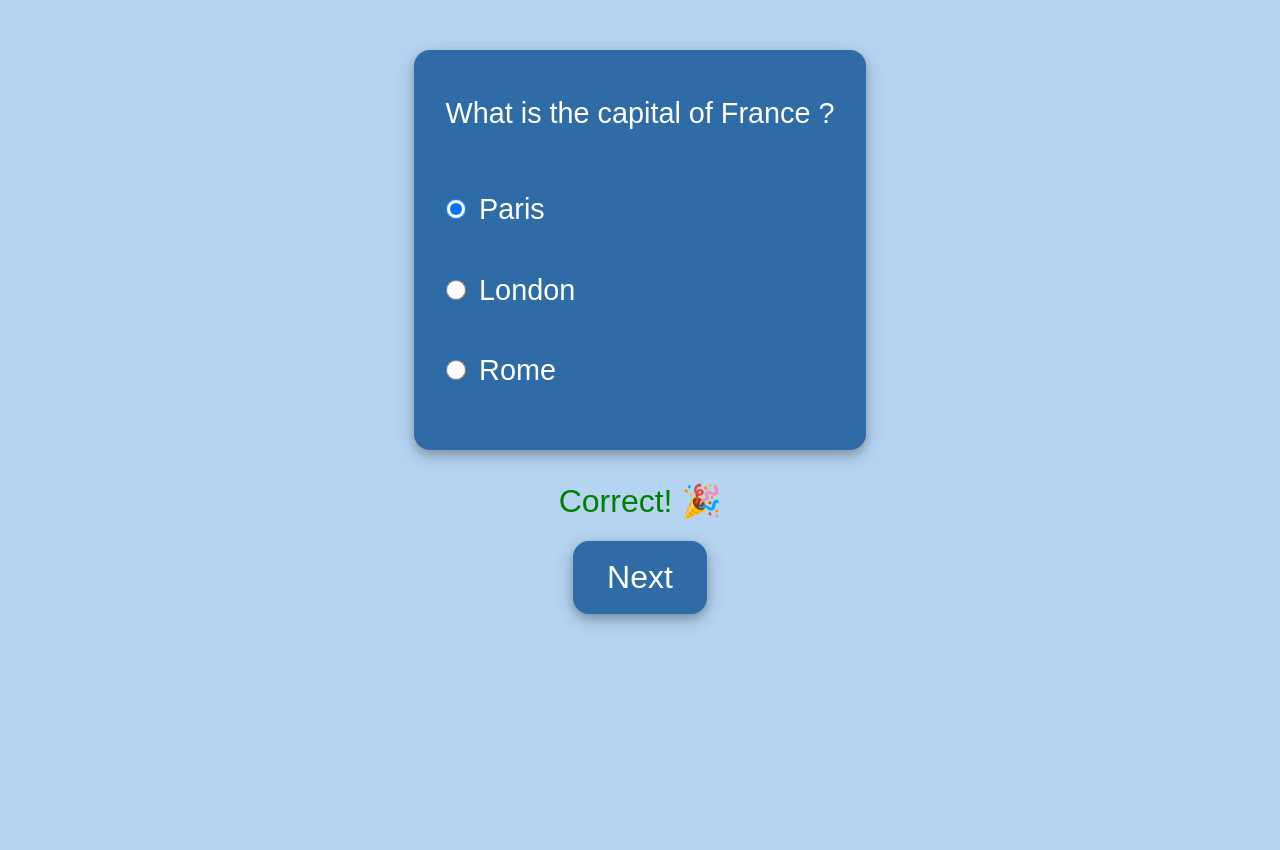
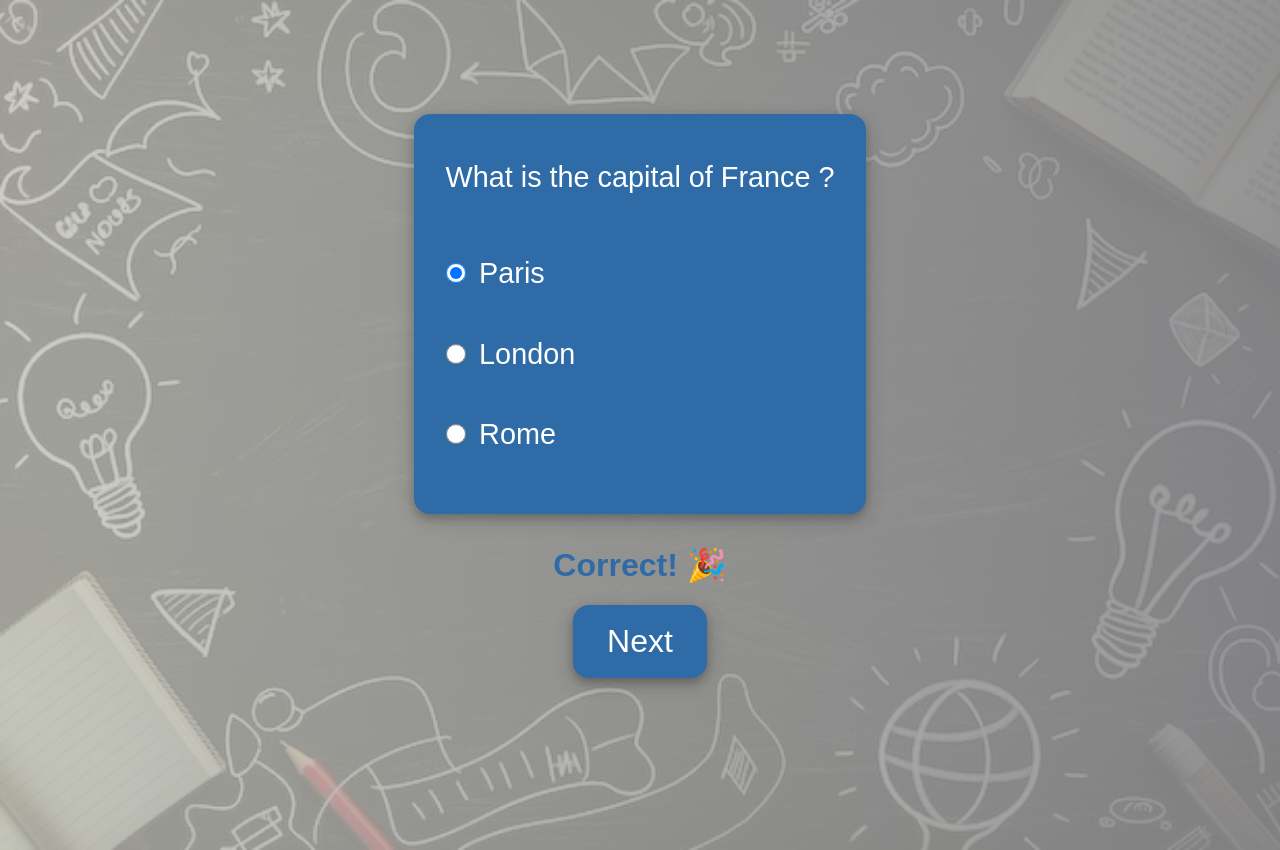
Before and after one commit to HimanayK/interactive-quiz, a plain HTML site: page index.html in a window 1280 px wide. Both pictures are taken after a click on the radio button "Paris". Before the commit the page ends 800 px from the top, so only its background shows below. Drawn offline with Linux system fonts and the light colour scheme.

Commit message:
made changes in css

```diff
--- a/index.html
+++ b/index.html
@@ -12,11 +12,15 @@
         }
       body {
         font-family: Arial, sans-serif;
+        height: 100vh;
         display: flex;
         flex-direction: column;
         align-items: center;
         margin-top: 50px;
         background-color:  #b5d4f2;
+        background-image: linear-gradient(to right, rgba(198, 198, 189, 0.783), rgba(141, 141, 143, 0.9)), url('image.jpg');
+        background-size: cover;
+        background-repeat: no-repeat;
 
       }
 
@@ -25,7 +29,9 @@
         flex-direction: column;
         justify-content: center;
         align-items: center;
+
       }
+
       .questions {
         font-size: 1.8rem;
         height: 50vh;
@@ -33,6 +39,7 @@
         flex-direction: column;
         justify-content: space-evenly;
         padding: 1rem 2rem;
+        margin-top: 4rem;
         margin-bottom: 1rem;
         border-radius: 1rem;
         color: #ffff;
@@ -209,7 +216,8 @@
         console.log("optionIndex--",optionIndex)
         if (optionIndex === questionsData[questionIndex].answer) {
           result.textContent = "Correct! 🎉";
-          result.style.color = "green";
+          result.style.color = "#2f6ba7";
+          result.style.fontWeight = "700";
         } else {
           result.textContent = "Wrong! 😞 Try Again.";
           result.style.color = "red";
```
Also changed, not shown: image.jpg (added).
